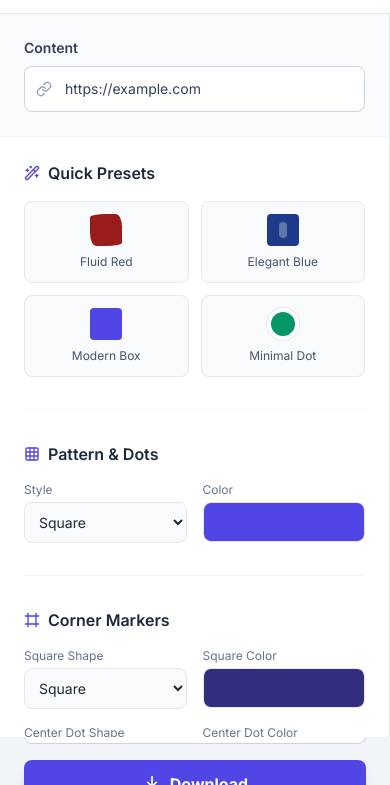
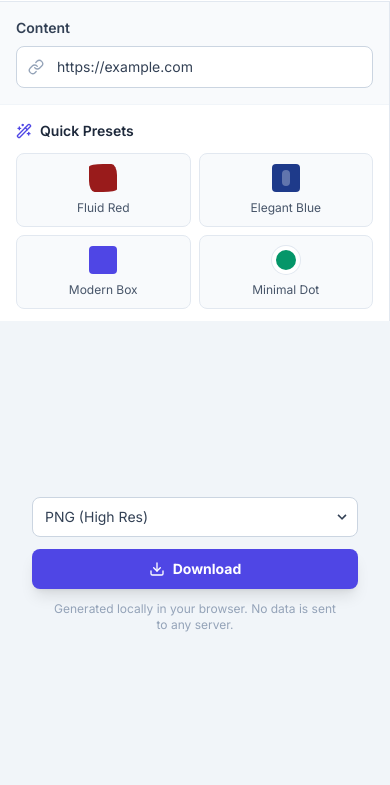
Before and after one commit to AdViz-interactive/QR_code, a plain HTML site: page index.html in a window 390 px wide. Shown: the part 59-844 px from the top of the page. Drawn offline with nearby package versions, Linux system fonts and the light colour scheme; a script that the page names is missing.

Commit message:
Make QR preview fully visible and add responsive CSS for multi-device compatibility

```diff
--- a/index.html
+++ b/index.html
@@ -46,29 +46,94 @@
             border-radius: 20px;
         }
 
+        /* Responsive QR Code Container */
+        #qr-code-container {
+            max-width: 350px;
+            width: 100%;
+        }
+
         #qr-code-container canvas {
             max-width: 100%;
             height: auto !important;
             box-shadow: 0 10px 15px -3px rgba(0, 0, 0, 0.1), 0 4px 6px -2px rgba(0, 0, 0, 0.05);
             border-radius: 1rem;
         }
+
+        /* Responsive adjustments for different screen sizes */
+        @media (max-width: 768px) {
+            #qr-code-container {
+                max-width: 280px;
+            }
+        }
+
+        @media (min-width: 769px) and (max-width: 1024px) {
+            #qr-code-container {
+                max-width: 320px;
+            }
+        }
+
+        @media (min-width: 1025px) {
+            #qr-code-container {
+                max-width: 400px;
+            }
+        }
+
+        @media (min-width: 1440px) {
+            #qr-code-container {
+                max-width: 450px;
+            }
+        }
+
         .preset-btn {
             transition: all 0.2s;
         }
         .preset-btn:hover {
             transform: translateY(-2px);
         }
+
+        /* Ensure panels don't overlap on small screens */
+        @media (max-width: 768px) {
+            .main-content {
+                flex-direction: column;
+                height: auto;
+            }
+
+            .control-panel {
+                max-height: 50vh;
+                overflow-y: auto;
+            }
+
+            .preview-panel {
+                min-height: 50vh;
+                padding: 2rem 1rem;
+            }
+        }
+
+        /* Better mobile layout */
+        @media (max-width: 640px) {
+            body {
+                font-size: 14px;
+            }
+
+            .control-panel {
+                max-height: 45vh;
+            }
+
+            .preview-panel {
+                min-height: 55vh;
+            }
+        }
     </style>
 </head>
 <body class="h-screen flex flex-col overflow-hidden text-slate-800">
 
     <!-- Navbar -->
-    <nav class="bg-white border-b border-slate-200 px-6 py-4 flex items-center justify-between shrink-0 z-10">
+    <nav class="bg-white border-b border-slate-200 px-4 sm:px-6 py-3 sm:py-4 flex items-center justify-between shrink-0 z-10">
         <div class="flex items-center gap-2">
             <div class="bg-indigo-600 p-2 rounded-lg text-white">
-                <i data-lucide="qr-code" class="w-6 h-6"></i>
+                <i data-lucide="qr-code" class="w-5 h-5 sm:w-6 sm:h-6"></i>
             </div>
-            <h1 class="text-xl font-bold tracking-tight text-slate-900">Designer QR Studio</h1>
+            <h1 class="text-lg sm:text-xl font-bold tracking-tight text-slate-900">Designer QR Studio</h1>
         </div>
         <div class="hidden md:flex text-sm text-slate-500">
             Create high-res, styled QR codes instantly.
@@ -76,45 +141,45 @@
     </nav>
 
     <!-- Main Content -->
-    <div class="flex-1 flex flex-col md:flex-row overflow-hidden">
+    <div class="flex-1 flex flex-col md:flex-row overflow-hidden main-content">
 
         <!-- Left Panel: Controls -->
-        <div class="w-full md:w-1/2 lg:w-1/3 bg-white border-r border-slate-200 flex flex-col h-full overflow-hidden">
-            <div class="p-6 border-b border-slate-100 bg-slate-50">
+        <div class="w-full md:w-1/2 lg:w-1/3 bg-white border-r border-slate-200 flex flex-col h-full overflow-hidden control-panel">
+            <div class="p-4 sm:p-6 border-b border-slate-100 bg-slate-50">
                 <label class="block text-sm font-semibold text-slate-700 mb-2">Content</label>
                 <div class="relative">
                     <i data-lucide="link" class="absolute left-3 top-1/2 -translate-y-1/2 w-4 h-4 text-slate-400"></i>
                     <input type="text" id="urlInput" value="https://example.com" placeholder="Enter URL or Text"
-                        class="w-full pl-10 pr-4 py-3 bg-white border border-slate-300 rounded-lg focus:ring-2 focus:ring-indigo-500 focus:border-indigo-500 outline-none transition text-slate-700 text-sm">
+                        class="w-full pl-10 pr-4 py-2.5 sm:py-3 bg-white border border-slate-300 rounded-lg focus:ring-2 focus:ring-indigo-500 focus:border-indigo-500 outline-none transition text-slate-700 text-sm">
                 </div>
             </div>
 
             <!-- Scrollable Settings -->
-            <div class="flex-1 overflow-y-auto style-panel p-6 space-y-8">
+            <div class="flex-1 overflow-y-auto style-panel p-4 sm:p-6 space-y-6 sm:space-y-8">
 
                  <!-- Presets -->
                  <section>
-                    <div class="flex items-center gap-2 mb-4">
+                    <div class="flex items-center gap-2 mb-3 sm:mb-4">
                         <i data-lucide="wand-2" class="w-4 h-4 text-indigo-600"></i>
-                        <h3 class="font-semibold text-slate-800">Quick Presets</h3>
+                        <h3 class="font-semibold text-slate-800 text-sm sm:text-base">Quick Presets</h3>
                     </div>
-                    <div class="grid grid-cols-2 gap-3">
-                        <button onclick="applyPreset('fluid')" class="preset-btn flex flex-col items-center gap-2 p-3 rounded-lg border border-slate-200 bg-slate-50 hover:border-red-300 hover:bg-red-50">
-                            <div class="w-8 h-8 rounded bg-red-800" style="border-radius: 50% 20% / 10% 40%;"></div>
+                    <div class="grid grid-cols-2 gap-2 sm:gap-3">
+                        <button onclick="applyPreset('fluid')" class="preset-btn flex flex-col items-center gap-2 p-2.5 sm:p-3 rounded-lg border border-slate-200 bg-slate-50 hover:border-red-300 hover:bg-red-50">
+                            <div class="w-7 h-7 sm:w-8 sm:h-8 rounded bg-red-800" style="border-radius: 50% 20% / 10% 40%;"></div>
                             <span class="text-xs font-medium text-slate-600">Fluid Red</span>
                         </button>
-                         <button onclick="applyPreset('elegant')" class="preset-btn flex flex-col items-center gap-2 p-3 rounded-lg border border-slate-200 bg-slate-50 hover:border-blue-300 hover:bg-blue-50">
-                            <div class="w-8 h-8 rounded bg-blue-900 flex items-center justify-center">
+                         <button onclick="applyPreset('elegant')" class="preset-btn flex flex-col items-center gap-2 p-2.5 sm:p-3 rounded-lg border border-slate-200 bg-slate-50 hover:border-blue-300 hover:bg-blue-50">
+                            <div class="w-7 h-7 sm:w-8 sm:h-8 rounded bg-blue-900 flex items-center justify-center">
                                 <div class="w-2 h-4 bg-white/30 rounded-full"></div>
                             </div>
                             <span class="text-xs font-medium text-slate-600">Elegant Blue</span>
                         </button>
-                        <button onclick="applyPreset('modern')" class="preset-btn flex flex-col items-center gap-2 p-3 rounded-lg border border-slate-200 bg-slate-50 hover:border-indigo-300 hover:bg-indigo-50">
-                            <div class="w-8 h-8 rounded bg-indigo-600"></div>
+                        <button onclick="applyPreset('modern')" class="preset-btn flex flex-col items-center gap-2 p-2.5 sm:p-3 rounded-lg border border-slate-200 bg-slate-50 hover:border-indigo-300 hover:bg-indigo-50">
+                            <div class="w-7 h-7 sm:w-8 sm:h-8 rounded bg-indigo-600"></div>
                             <span class="text-xs font-medium text-slate-600">Modern Box</span>
                         </button>
-                        <button onclick="applyPreset('dots')" class="preset-btn flex flex-col items-center gap-2 p-3 rounded-lg border border-slate-200 bg-slate-50 hover:border-emerald-300 hover:bg-emerald-50">
-                            <div class="w-8 h-8 rounded-full bg-emerald-600 border-4 border-white ring-1 ring-slate-200"></div>
+                        <button onclick="applyPreset('dots')" class="preset-btn flex flex-col items-center gap-2 p-2.5 sm:p-3 rounded-lg border border-slate-200 bg-slate-50 hover:border-emerald-300 hover:bg-emerald-50">
+                            <div class="w-7 h-7 sm:w-8 sm:h-8 rounded-full bg-emerald-600 border-4 border-white ring-1 ring-slate-200"></div>
                             <span class="text-xs font-medium text-slate-600">Minimal Dot</span>
                         </button>
                     </div>
@@ -124,14 +189,14 @@
 
                 <!-- Dot Styles -->
                 <section>
-                    <div class="flex items-center gap-2 mb-4">
+                    <div class="flex items-center gap-2 mb-3 sm:mb-4">
                         <i data-lucide="grid-3x3" class="w-4 h-4 text-indigo-600"></i>
-                        <h3 class="font-semibold text-slate-800">Pattern & Dots</h3>
+                        <h3 class="font-semibold text-slate-800 text-sm sm:text-base">Pattern & Dots</h3>
                     </div>
-                    <div class="grid grid-cols-2 gap-4">
+                    <div class="grid grid-cols-2 gap-3 sm:gap-4">
                         <div>
                             <label class="block text-xs font-medium text-slate-500 mb-1">Style</label>
-                            <select id="dotsType" class="w-full p-2.5 bg-slate-50 border border-slate-200 rounded-lg text-sm outline-none focus:border-indigo-500">
+                            <select id="dotsType" class="w-full p-2 sm:p-2.5 bg-slate-50 border border-slate-200 rounded-lg text-sm outline-none focus:border-indigo-500">
                                 <option value="square">Square</option>
                                 <option value="dots">Dots</option>
                                 <option value="rounded">Rounded</option>
@@ -153,16 +218,16 @@
 
                 <!-- Corner Styles -->
                 <section>
-                    <div class="flex items-center gap-2 mb-4">
+                    <div class="flex items-center gap-2 mb-3 sm:mb-4">
                         <i data-lucide="frame" class="w-4 h-4 text-indigo-600"></i>
-                        <h3 class="font-semibold text-slate-800">Corner Markers</h3>
+                        <h3 class="font-semibold text-slate-800 text-sm sm:text-base">Corner Markers</h3>
                     </div>
 
-                    <div class="space-y-4">
-                        <div class="grid grid-cols-2 gap-4">
+                    <div class="space-y-3 sm:space-y-4">
+                        <div class="grid grid-cols-2 gap-3 sm:gap-4">
                             <div>
                                 <label class="block text-xs font-medium text-slate-500 mb-1">Square Shape</label>
-                                <select id="cornersSquareType" class="w-full p-2.5 bg-slate-50 border border-slate-200 rounded-lg text-sm outline-none focus:border-indigo-500">
+                                <select id="cornersSquareType" class="w-full p-2 sm:p-2.5 bg-slate-50 border border-slate-200 rounded-lg text-sm outline-none focus:border-indigo-500">
                                     <option value="square">Square</option>
                                     <option value="dot">Dot</option>
                                     <option value="extra-rounded">Extra Rounded</option>
@@ -176,10 +241,10 @@
                             </div>
                         </div>
 
-                        <div class="grid grid-cols-2 gap-4">
+                        <div class="grid grid-cols-2 gap-3 sm:gap-4">
                             <div>
                                 <label class="block text-xs font-medium text-slate-500 mb-1">Center Dot Shape</label>
-                                <select id="cornersDotType" class="w-full p-2.5 bg-slate-50 border border-slate-200 rounded-lg text-sm outline-none focus:border-indigo-500">
+                                <select id="cornersDotType" class="w-full p-2 sm:p-2.5 bg-slate-50 border border-slate-200 rounded-lg text-sm outline-none focus:border-indigo-500">
                                     <option value="square">Square</option>
                                     <option value="dot">Dot</option>
                                 </select>
@@ -198,13 +263,13 @@
 
                 <!-- Background & Logo -->
                 <section>
-                    <div class="flex items-center gap-2 mb-4">
+                    <div class="flex items-center gap-2 mb-3 sm:mb-4">
                         <i data-lucide="image" class="w-4 h-4 text-indigo-600"></i>
-                        <h3 class="font-semibold text-slate-800">Background & Logo</h3>
+                        <h3 class="font-semibold text-slate-800 text-sm sm:text-base">Background & Logo</h3>
                     </div>
 
-                    <div class="space-y-4">
-                        <div class="grid grid-cols-2 gap-4">
+                    <div class="space-y-3 sm:space-y-4">
+                        <div class="grid grid-cols-2 gap-3 sm:gap-4">
                             <div>
                                 <label class="block text-xs font-medium text-slate-500 mb-1">Background Color</label>
                                 <div class="color-input-wrapper">
@@ -212,7 +277,7 @@
                                 </div>
                             </div>
                             <div class="flex items-end">
-                                <label class="flex items-center gap-2 cursor-pointer w-full h-10 px-4 bg-white border border-slate-300 rounded-lg hover:bg-slate-50 transition text-sm text-slate-600 justify-center">
+                                <label class="flex items-center gap-2 cursor-pointer w-full h-10 px-3 sm:px-4 bg-white border border-slate-300 rounded-lg hover:bg-slate-50 transition text-xs sm:text-sm text-slate-600 justify-center">
                                     <i data-lucide="upload" class="w-4 h-4"></i>
                                     <span>Upload Logo</span>
                                     <input type="file" id="logoInput" accept="image/*" class="hidden">
@@ -231,23 +296,23 @@
         </div>
 
         <!-- Right Panel: Preview -->
-        <div class="flex-1 bg-slate-100 flex flex-col items-center justify-center p-6 relative overflow-y-auto">
+        <div class="flex-1 bg-slate-100 flex flex-col items-center justify-center p-4 sm:p-6 relative overflow-y-auto preview-panel">
 
-            <div class="absolute top-6 right-6 hidden xl:block">
+            <div class="absolute top-4 sm:top-6 right-4 sm:right-6 hidden xl:block">
                <div class="bg-white/80 backdrop-blur text-xs text-slate-500 px-3 py-1 rounded-full border border-slate-200">
                   Live Preview
                </div>
             </div>
 
             <!-- The QR Canvas -->
-            <div id="qr-code-container" class="mb-8 transition-all duration-300">
+            <div id="qr-code-container" class="mb-6 sm:mb-8 transition-all duration-300">
                 <!-- Canvas injected here -->
             </div>
 
             <!-- Download Actions -->
-            <div class="flex flex-col sm:flex-row items-center gap-4 w-full max-w-md">
+            <div class="flex flex-col sm:flex-row items-center gap-3 sm:gap-4 w-full max-w-md px-4 sm:px-0">
                 <div class="relative w-full">
-                     <select id="fileExt" class="appearance-none w-full bg-white border border-slate-300 text-slate-700 py-3 px-4 pr-8 rounded-lg leading-tight focus:outline-none focus:bg-white focus:border-indigo-500">
+                     <select id="fileExt" class="appearance-none w-full bg-white border border-slate-300 text-slate-700 py-2.5 sm:py-3 px-3 sm:px-4 pr-8 rounded-lg leading-tight focus:outline-none focus:bg-white focus:border-indigo-500 text-sm">
                         <option value="png">PNG (High Res)</option>
                         <option value="jpeg">JPEG</option>
                         <option value="svg">SVG (Vector)</option>
@@ -257,13 +322,13 @@
                     </div>
                 </div>
 
-                <button id="downloadBtn" class="w-full bg-indigo-600 hover:bg-indigo-700 text-white font-bold py-3 px-6 rounded-lg shadow-lg hover:shadow-indigo-500/30 transition-all flex items-center justify-center gap-2">
-                    <i data-lucide="download" class="w-5 h-5"></i>
+                <button id="downloadBtn" class="w-full bg-indigo-600 hover:bg-indigo-700 text-white font-bold py-2.5 sm:py-3 px-4 sm:px-6 rounded-lg shadow-lg hover:shadow-indigo-500/30 transition-all flex items-center justify-center gap-2 text-sm">
+                    <i data-lucide="download" class="w-4 h-4 sm:w-5 sm:h-5"></i>
                     <span>Download</span>
                 </button>
             </div>
 
-            <p class="mt-4 text-xs text-slate-400 text-center max-w-xs">
+            <p class="mt-3 sm:mt-4 text-xs text-slate-400 text-center max-w-xs px-4 sm:px-0">
                 Generated locally in your browser. No data is sent to any server.
             </p>
 
@@ -400,7 +465,7 @@
                 document.getElementById('cornersDotType').value = 'dot';
                 document.getElementById('cornersDotColor').value = '#064e3b';
 
-                document.getElementById('bgColor').value = '#ecfdf5';
+                document.getElementById('bgColor').value = '#ffffff';
             }
             updateQR();
         }
```
